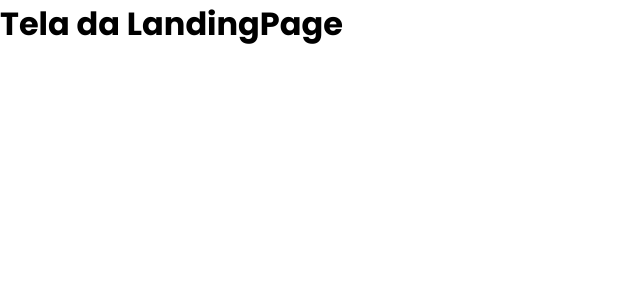
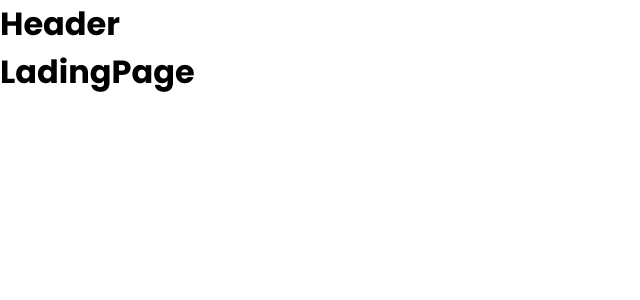
Before and after one commit to DavidAugustoo/codify-frontend, a React (Vite) app: page / in a window 1280 px wide. Shown: the top 300 px of the page, without its empty margins (0-640 px from the left). Built offline with nearby package versions, Linux system fonts and the light colour scheme.

Commit message:
defining layouts

```diff
--- a/src/App.jsx
+++ b/src/App.jsx
@@ -1,17 +1,16 @@
 import { BrowserRouter } from 'react-router-dom'
-import { Router } from './Router'
-
 import { GlobalStyle } from './styles/global'
 import { defaultTheme } from './styles/themes/default'
 import { ThemeProvider } from 'styled-components'
+import { Router } from './Router'
 
 function App() {
   return (
     <ThemeProvider theme={defaultTheme}>
+      <GlobalStyle />
       <BrowserRouter>
         <Router />
       </BrowserRouter>
-      <GlobalStyle />
     </ThemeProvider>
   )
 }
--- a/src/Router.jsx
+++ b/src/Router.jsx
@@ -1,11 +1,14 @@
 import { Route, Routes } from 'react-router-dom'
+import { DefaultLayout } from './layouts/DefaultLayout'
 
 import { LandingPage } from './pages/LandingPage'
 
 export function Router() {
   return (
     <Routes>
-      <Route path="/" element={<LandingPage />} />
+      <Route path="/" element={<DefaultLayout />}>
+        <Route path="/" element={<LandingPage />} />
+      </Route>
     </Routes>
   )
 }
--- /dev/null
+++ b/src/layouts/DefaultLayout/index.jsx
@@ -0,0 +1,11 @@
+import { Outlet } from 'react-router-dom'
+import { LayoutContainer } from './style'
+
+export function DefaultLayout() {
+  return (
+    <LayoutContainer>
+      <h1>Header</h1>
+      <Outlet />
+    </LayoutContainer>
+  )
+}
--- /dev/null
+++ b/src/layouts/DefaultLayout/style.js
@@ -0,0 +1,3 @@
+import styled from 'styled-components'
+
+export const LayoutContainer = styled.div``
--- /dev/null
+++ b/src/pages/Home/index.jsx
@@ -0,0 +1,3 @@
+export function HomePage() {
+  return <h1>Home</h1>
+}
--- a/src/pages/LandingPage/index.jsx
+++ b/src/pages/LandingPage/index.jsx
@@ -1,3 +1,3 @@
 export function LandingPage() {
-  return <h1>Tela da LandingPage</h1>
+  return <h1>LadingPage</h1>
 }
```
